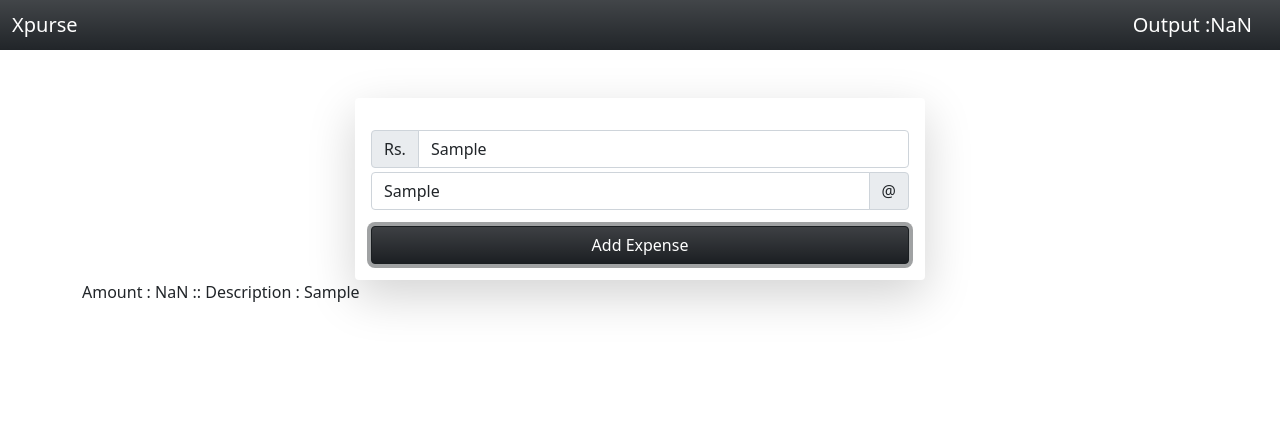
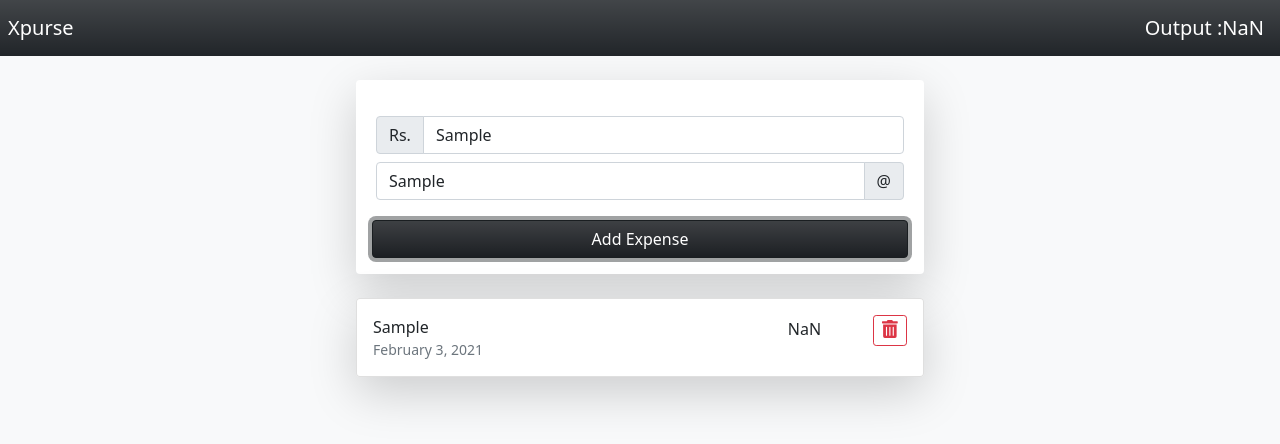
Before and after one commit to Akshita-Saini/Personal-Expense-App, a plain HTML site: page index.html in a window 1280 px wide. Both pictures are taken after typing "Sample", "Sample" into the empty fields and a click on the button "Add Expense". Drawn offline with nearby package versions, Linux system fonts and the light colour scheme.

Commit message:
fifth commit
added delete functionality and date

```diff
--- a/index.html
+++ b/index.html
@@ -5,6 +5,7 @@
     <meta name="viewport" content="width=device-width, initial-scale=1.0">
     <title>Personal Expense App</title>
     <link href="https://cdn.jsdelivr.net/npm/bootstrap@5.0.0-beta1/dist/css/bootstrap.min.css" rel="stylesheet" integrity="sha384-giJF6kkoqNQ00vy+HMDP7azOuL0xtbfIcaT9wjKHr8RbDVddVHyTfAAsrekwKmP1" crossorigin="anonymous">
+    <script defer src="https://use.fontawesome.com/releases/v5.7.2/js/all.js" integrity="sha384-0pzryjIRos8mFBWMzSSZApWtPl/5++eIfzYmTgBBmXYdhvxPc+XcFEk+zJwDgWbP" crossorigin="anonymous"> </script>
     <script src="https://cdn.jsdelivr.net/npm/bootstrap@5.0.0-beta1/dist/js/bootstrap.bundle.min.js" integrity="sha384-ygbV9kiqUc6oa4msXn9868pTtWMgiQaeYH7/t7LECLbyPA2x65Kgf80OJFdroafW" crossorigin="anonymous"></script>
     <style>
 
@@ -12,31 +13,35 @@
 </head>
 <body>
     <nav class="navbar navbar-dark bg-dark bg-gradient">
-        <div class="container-fluid">
-            <span class="navbar-brand mb-0 h1" href="#" aria-current="true">Xpurse</span>
+            <span class="navbar-brand mb-0 p-2 h1" href="#" aria-current="true">Xpurse</span>
             <span class="navbar-brand mb-0 h1 display-3"  id="output"></span>
-        </div>
     </nav>
-    <div class="background container-fluid ">
-        <div class="d-flex align-items-center">
-            <div class="container mt-5">
-                <div class="row justify-content-center">
-                    <div class="col-md-8 col-lg-6 shadow-lg p-3 bg-white rounded">
-                          <div class="input-group mb-1 mt-3">
+    <div class="container-fluid bg-light" style="min-height: 100vh;">
+        <div class="row justify-content-center">
+            <div class="col-md-8 col-lg-6">
+                <div class="container">
+                    <div class="jumbotron mt-4 shadow-lg p-3 bg-white rounded">
+                        <div class="input-group mt-3 p-1">
                             <span class="input-group-text" >Rs.</span>
                             <input type="text" id="inputAmt" class="form-control" placeholder="Cost of Item" aria-label="Cost of Item" aria-describedby="Cost of Item">
                           </div>
-                          <div class="input-group mb-3">
+                          <div class="input-group mb-3 p-1">
                             <input type="text" class="form-control" id="inputDesc"  placeholder="Purchased Item" aria-label="Purchased Item" aria-describedby="Purchased Item">
                             <span class="input-group-text" >@</span>
                           </div>
                           <div class="d-grid gap-2">
-                            <button class="btn btn-dark bg-gradient -6" id="addExpenseBtn" type="button">Add Expense</button>
+                            <button class="btn btn-dark bg-gradient" id="addExpenseBtn" type="button">Add Expense</button>
                           </div>
                     </div>
                 </div>
+                <div class="container">
+                    <ul class="list-group mt-4 shadow-lg bg-white rounded" id="list">
+                    </ul>
+                </div>
+            </div>
+        </div>
+    </div>
 
-    <div id="list"></div>
     <script>
 
         let totalExpense = 0;
@@ -49,6 +54,53 @@
 
         let allExpenses = [];
 
+        function getDate(date)
+        {
+            return date.toLocaleDateString("en-US",{year:'numeric',month:'long',day:'numeric'});
+        }
+
+        function expenseListItem(item)
+        {
+            return `
+                <li class="list-group-item d-flex justify-content-between p-3">
+							<div class="d-flex flex-column">
+								    ${item.description}
+								<small class="text-muted"> ${getDate(item.moment)} </small>
+							</div>
+							<div>
+								<span class="px-5">
+                                    ${item.amount}
+								</span>
+								<button type="button" id="delete" onclick="deleteItem(${item.moment.valueOf()})" class="btn btn-outline-danger btn-sm">
+									<i class="fas fa-trash-alt" style="font-size:large;"></i>
+								</button>
+							</div>
+						</li>
+                `;
+        }
+
+        function showExpenses(expensesArr)
+        {
+            let outputList = expensesArr.map(expenseItem => {
+                return expenseListItem(expenseItem);
+            });
+
+            let joinedExpensesArr = outputList.join(" ");
+            list.innerHTML=joinedExpensesArr;
+        }
+
+        function deleteItem(toDelete)
+        {
+            let expenseToDelete = allExpenses.find(item => item.moment.valueOf() === toDelete);
+            totalExpense=totalExpense-expenseToDelete.amount;
+            output.textContent="Output :" + totalExpense;
+
+            let alteredAllExpenses = allExpenses.filter(item =>
+                item.moment.valueOf() !== toDelete);
+            showExpenses(alteredAllExpenses);
+        }
+
+
         function addExpenseToTotal()
         {
 
@@ -58,17 +110,12 @@
 
             expenseItem.amount=amt;
             expenseItem.description=desc;
+            expenseItem.moment=new Date();
             allExpenses.push(expenseItem);
             totalExpense=totalExpense+amt;
-            console.log(totalExpense);
             output.textContent="Output :" + totalExpense;
-            console.log(allExpenses);
-            let outputList = allExpenses.map(expenseItem => {
-                return `<div>Amount : ${expenseItem.amount} :: Description : ${expenseItem.description}</div>`;
-            });
-            let joinedOutputList = outputList.join(" ");
-            console.log(joinedOutputList);
-            list.innerHTML=joinedOutputList;
+
+            showExpenses(allExpenses);
         }
         btn.addEventListener("click",addExpenseToTotal);
 
```
